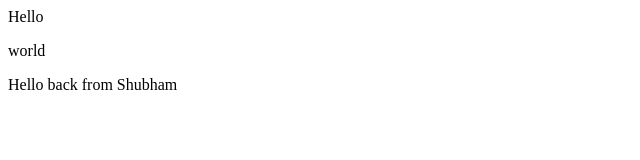
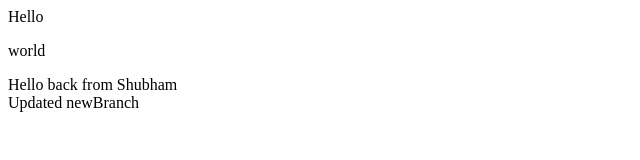
Before and after one commit to nupuragrahari/example, a plain HTML site: page index.html in a window 1280 px wide. Shown: the whole page, without its empty margins (0-640 px from the left). Drawn offline with Linux system fonts and the light colour scheme.

Commit message:
added newBranch

```diff
--- a/index.html
+++ b/index.html
@@ -6,3 +6,6 @@
 </div>
 
 <div>Hello back from Shubham</div>
+
+
+<div>Updated newBranch</div>
```
